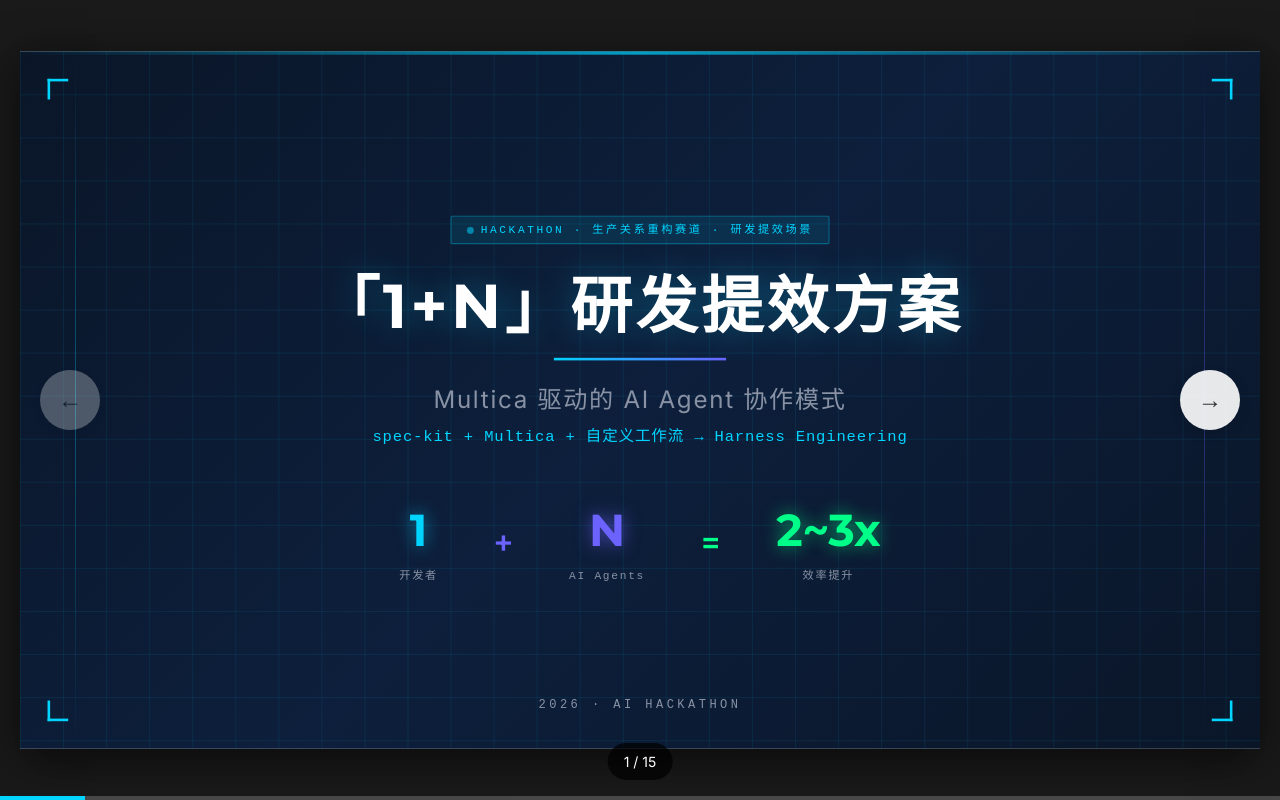
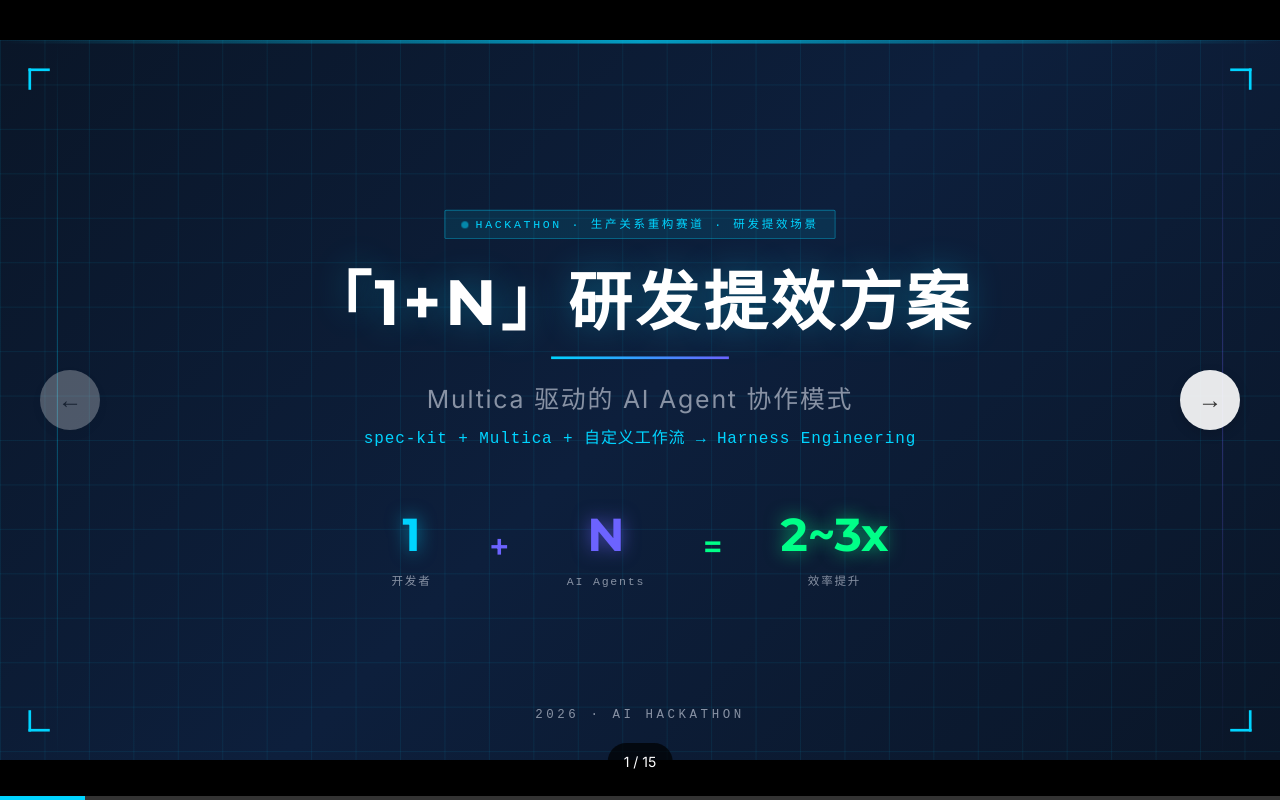
Before and after one commit to havefun-hh/webstorm_files, a website built with Vite: page 2026.5.10-AI-hackathon-ppt/frontend/index.html in a window 1280 px wide. Built offline with nearby package versions, Linux system fonts and the light colour scheme.

Commit message:
[UPDATE] 更新样式，浏览器全屏自适应展示

```diff
--- a/2026.5.10-AI-hackathon-ppt/frontend/src/js/ppt-controller.js
+++ b/2026.5.10-AI-hackathon-ppt/frontend/src/js/ppt-controller.js
@@ -227,15 +227,10 @@
         const baseWidth = 1440
         const baseHeight = 810
 
-        // 获取窗口尺寸（留出一些边距）
-        const padding = 20
-        const windowWidth = window.innerWidth - padding * 2
-        const windowHeight = window.innerHeight - padding * 2
-
-        // 计算缩放比例（取最小值以确保完全显示）
-        const scaleX = windowWidth / baseWidth
-        const scaleY = windowHeight / baseHeight
-        const scale = Math.min(scaleX, scaleY, 1) // 不超过1倍
+        // 计算缩放比例（铺满窗口，无边距，取宽高中较小值保持比例）
+        const scaleX = window.innerWidth / baseWidth
+        const scaleY = window.innerHeight / baseHeight
+        const scale = Math.min(scaleX, scaleY)
 
         // 应用缩放
         this.viewport.style.transform = `scale(${scale})`
--- a/2026.5.10-AI-hackathon-ppt/frontend/src/styles/main.css
+++ b/2026.5.10-AI-hackathon-ppt/frontend/src/styles/main.css
@@ -56,7 +56,7 @@
     display: flex;
     align-items: center;
     justify-content: center;
-    background: #1a1a1a;
+    background: #000;
     overflow: hidden;
     position: relative;
 }
@@ -65,8 +65,7 @@
     width: 1440px;
     height: 810px;
     position: relative;
-    background: #fff;
-    box-shadow: 0 10px 50px rgba(0, 0, 0, 0.5);
+    background: #000;
     overflow: visible;
     transform-origin: center center;
     flex-shrink: 0;
```
